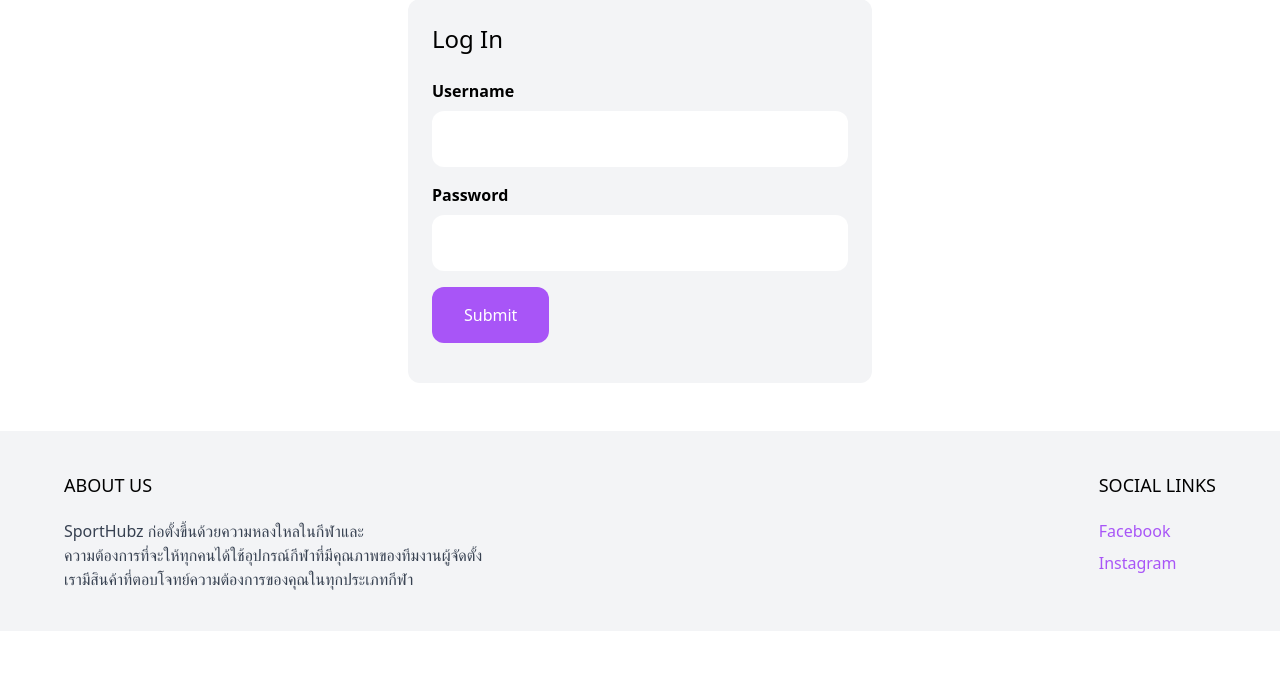
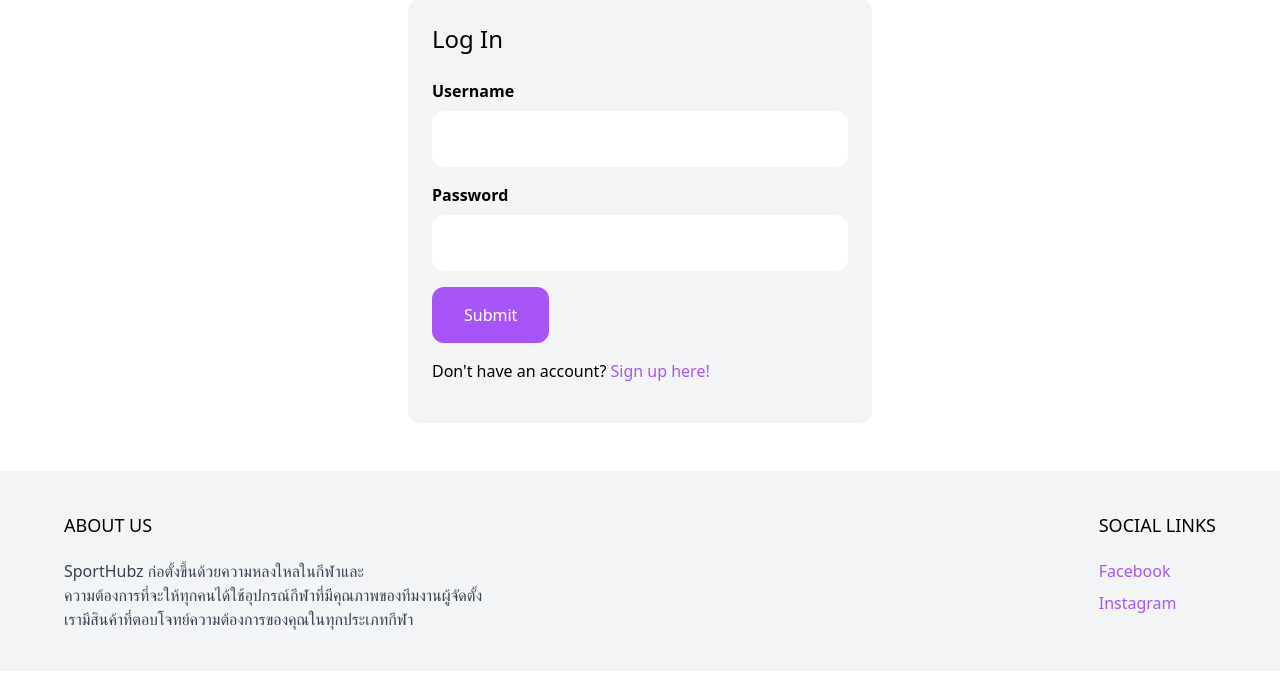
Before and after one commit to Donla-T/Senior_Project_SportHubz, a Django app: page /login/ in a window 1280 px wide. Shown: the part 126-800 px from the top of the page. Run offline with Django 5.2, Linux system fonts and the light colour scheme; some libraries are stand-ins or nearby versions.

Commit message:
update project

```diff
--- a/core/templates/core/login.html
+++ b/core/templates/core/login.html
@@ -31,6 +31,11 @@
             <div>
                 <button class="py-4 px-8 rounded-xl text-white bg-purple-500 hover:bg-purple-700">Submit</button>
             </div>
+
+            <div class="mt-6 text-left">
+                <p>Don't have an account? <a href="{% url 'signup' %}" class="text-purple-500 hover:text-purple-700">Sign up here!</a></p>
+            </div>
+
         </form>
     </div>
 </div>
--- a/core/templates/core/myaccount.html
+++ b/core/templates/core/myaccount.html
@@ -11,7 +11,7 @@
         <strong>Username: </strong>{{ request.user.username}}<br>
         <strong>Email: </strong>{{ request.user.email}}<br>
 
-        <a href="{% url 'edit_myaccount' %}">Edit</a>
+        <a href="{% url 'edit_myaccount' %}" class="mt-6 inline-block py-2 px-4 bg-purple-500 text-white rounded-xl hover:bg-purple-700">Edit</a>
     </div>
 
     <hr>
```
Also changed, not shown: db.sqlite3.
